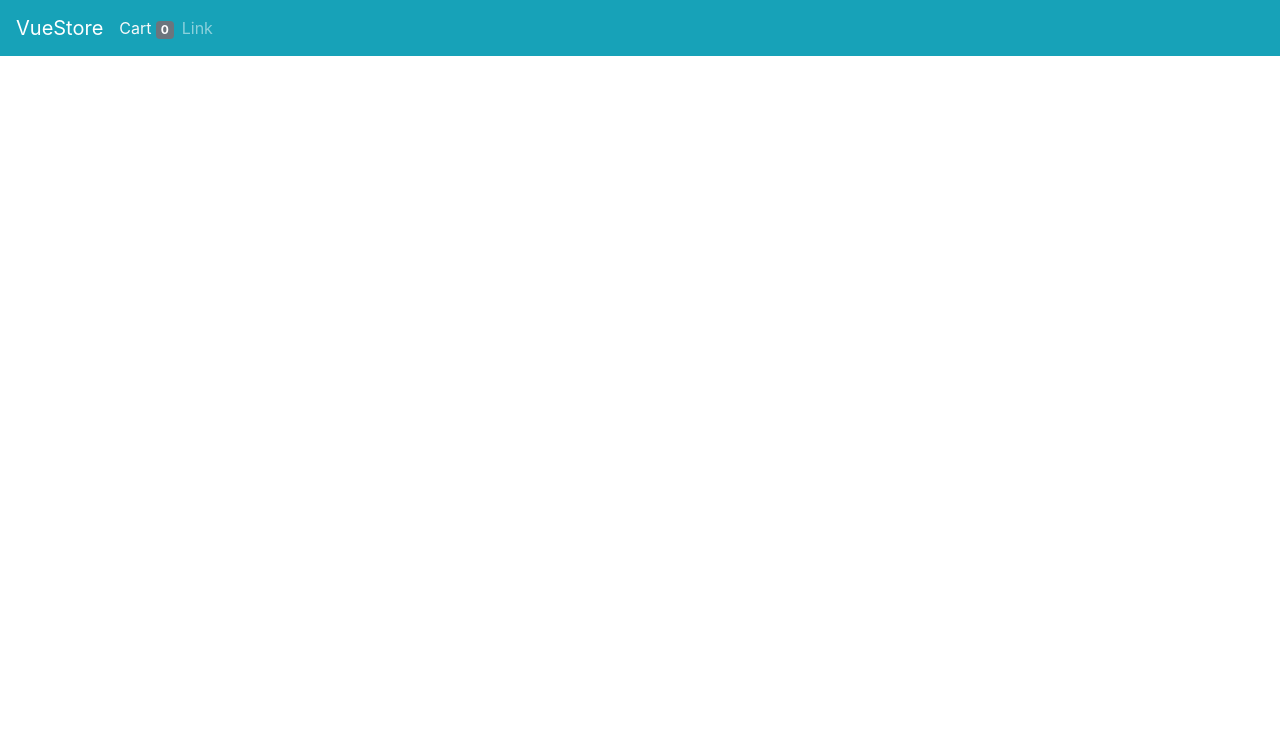
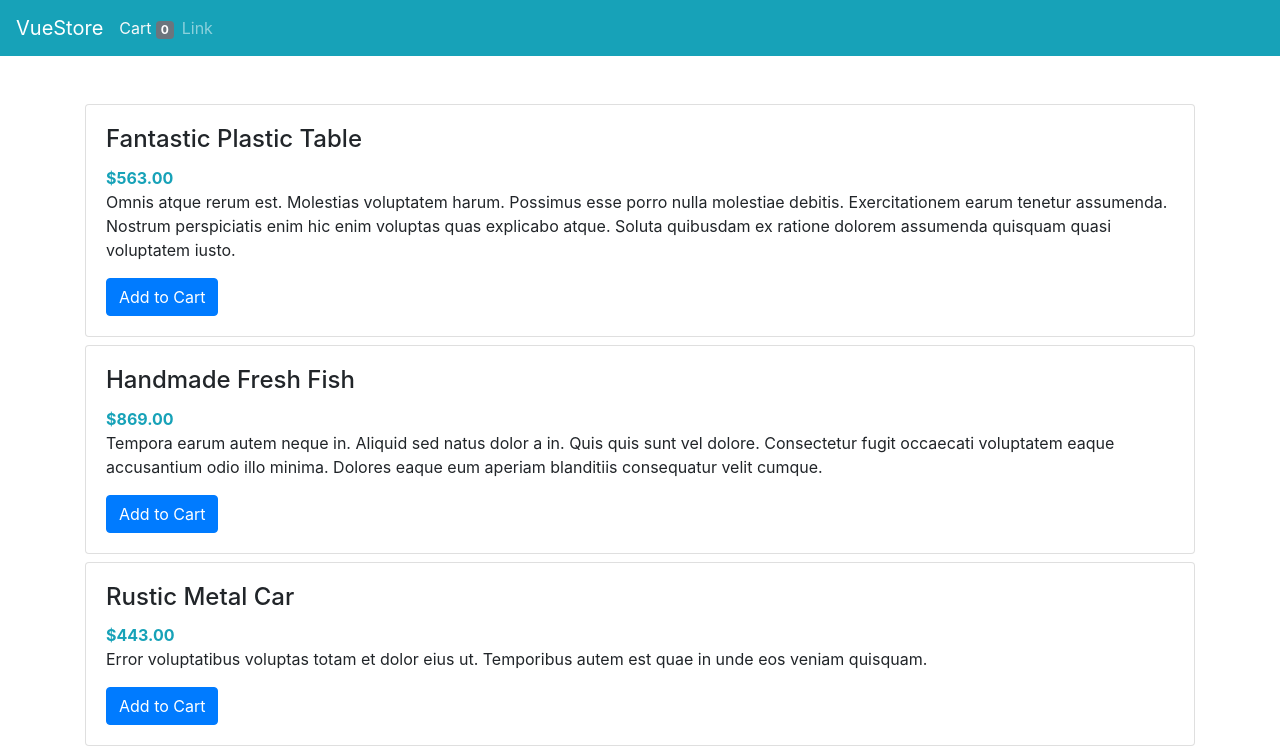
Before and after one commit to zloyleva-imt/vue_store, a Vue app: page / in a window 1280 px wide. Shown: the top 752 px of the page. Built offline with nearby package versions, Linux system fonts and the light colour scheme.

Commit message:
add Catalog

```diff
--- a/src/App.vue
+++ b/src/App.vue
@@ -1,29 +1,40 @@
 <template>
   <div id="app">
-	  <Header/>
+    <Header/>
+    <Catalog/>
   </div>
 </template>
 
 <script>
-import Header from './components/Header';
+import faker from "faker";
+import Header from "./components/Header";
+import Catalog from "./components/Catalog";
 
 export default {
-  name: 'app',
+  name: "app",
   components: {
-    Header
+    Header,
+    Catalog
   },
-  mounted(){
-	  setTimeout(() => {
-		  console.log("Loading products from API...");
-			this.$store.commit('setProducts', []);
-	  }, 2000);
+  mounted() {
+    setTimeout(() => {
+      console.log("Loading products from API...");
+      this.$store.commit("setProducts", this.getProducts());
+    }, 2000);
   },
-  methods:{
-
+  methods: {
+    getProducts() {
+      return [...Array(10)].map(() => ({
+        id: faker.random.uuid(),
+        name: faker.commerce.productName(),
+        price: faker.commerce.price(),
+        department: faker.commerce.department(),
+        description: faker.lorem.sentences()
+      }));
+    }
   }
-}
+};
 </script>
 
 <style>
-
 </style>
--- /dev/null
+++ b/src/components/Catalog.vue
@@ -0,0 +1,32 @@
+<template>
+  <b-container class="my-5">
+    <b-row>
+      <b-col cols="12" v-for="product in products" :key="product.id">
+        <b-card :title="product.name" tag="article" class="mb-2">
+          <div class="price">${{product.price}}</div>
+          <b-card-text>{{product.description}}</b-card-text>
+
+          <b-button href="#" variant="primary">Add to Cart</b-button>
+        </b-card>
+      </b-col>
+    </b-row>
+  </b-container>
+</template>
+
+<script>
+export default {
+  name: "Catalog",
+  computed: {
+    products() {
+      return this.$store.state.products;
+    }
+  }
+};
+</script>
+
+<style>
+	.price{
+		font-weight: bold;
+		color: #17a2b8;
+	}
+</style>
```
